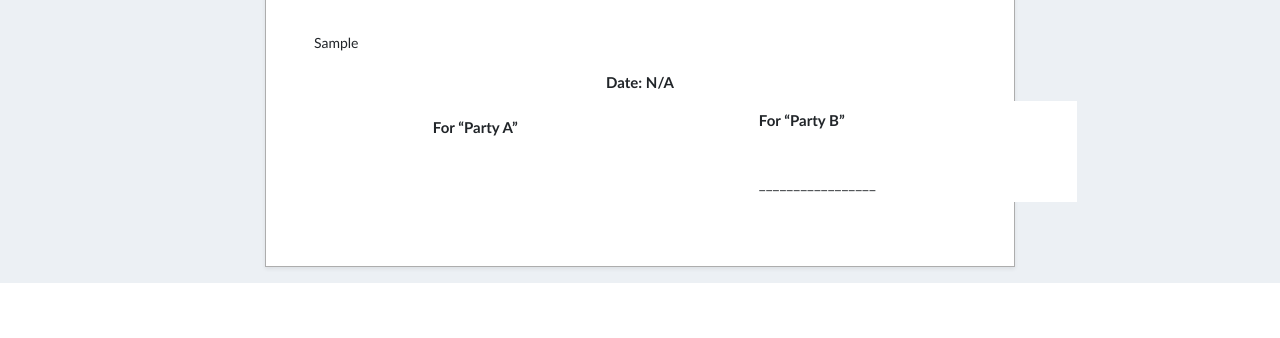
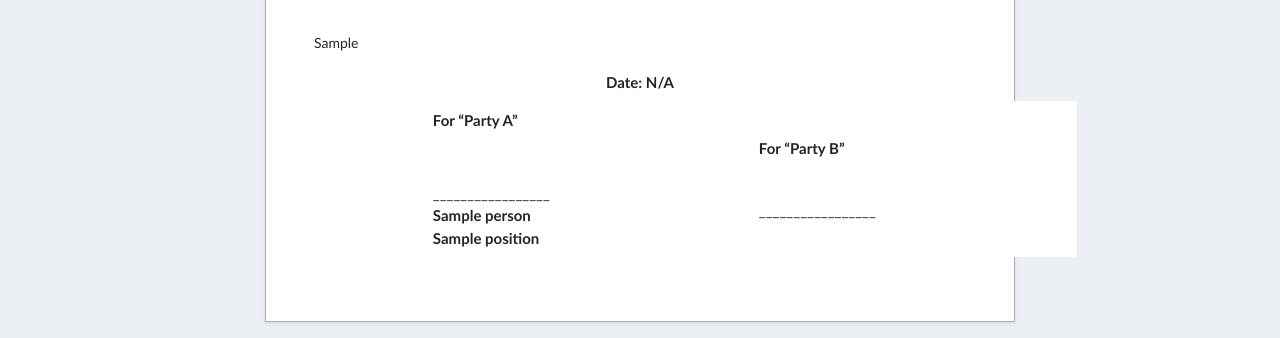
Before and after one commit to Chhea012/automated_system, a Flask app: template app/templates/contracts/view.html in a window 1280 px wide. Shown: the part 987-1325 px from the top of the page. Before the commit the page ends 1270 px from the top, so only its background shows below. Run offline with Flask 3, Linux system fonts and the light colour scheme; tables that the repository leaves empty hold one stand-in row (values such as "Sample post"); the template is opened without the code that fills it: values that come from a table or form of the project are taken from there, most other values are stand-ins (such as "Sample title", 1, 10 or a date in 2020); parts of the project's set-up code (start-up, migrations or seed data) failed here and were passed over.

Commit message:
feature : update format the view ui on the list of consultant contract feature [ASC-253]

```diff
--- a/app/routes/contract.py
+++ b/app/routes/contract.py
@@ -2677,7 +2677,7 @@ def view(contract_id):
             f'“Party A” is responsible for withholding tax and any related taxes to be paid to the tax department for “Party B”.<br><br>'
         )
 
-        # Define standard articles (same as previous response)
+        # Define standard articles
         standard_articles = [
             {
                 'number': 1,
--- a/app/templates/contracts/view.html
+++ b/app/templates/contracts/view.html
@@ -115,13 +115,24 @@
                     <div style="margin-bottom: 50px;">
                         <strong>For “Party A”</strong>
                     </div>
-                    {% for person in party_a_info %}
-                        {% if person.name == contract.party_a_signature_name %}
+                    {% if party_a_info|length == 1 %}
+                        <!-- Single Party A signatory (original layout) -->
+                        {% for person in party_a_info %}
+                            {% if person.name == contract.party_a_signature_name or loop.first %}
+                                _________________<br>
+                                <strong>{{ person.name or 'Mr. SOEUNG Saroeun' }}</strong><br>
+                                <strong>{{ person.position or 'Executive Director' }}</strong>
+                            {% endif %}
+                        {% endfor %}
+                    {% else %}
+                        <!-- Multiple Party A signatories -->
+                        {% for person in party_a_info %}
                             _________________<br>
                             <strong>{{ person.name or 'Mr. SOEUNG Saroeun' }}</strong><br>
-                            <strong>{{ person.position or 'Executive Director' }}</strong><br>
-                        {% endif %}
-                    {% endfor %}
+                            <strong>{{ person.position or 'Executive Director' }}</strong>
+                            {% if not loop.last %}<br><br>{% endif %}
+                        {% endfor %}
+                    {% endif %}
                 </td>
                 <td class="text-start" style="width: 50%;">
                     <div style="margin-bottom: 40px;">
```
